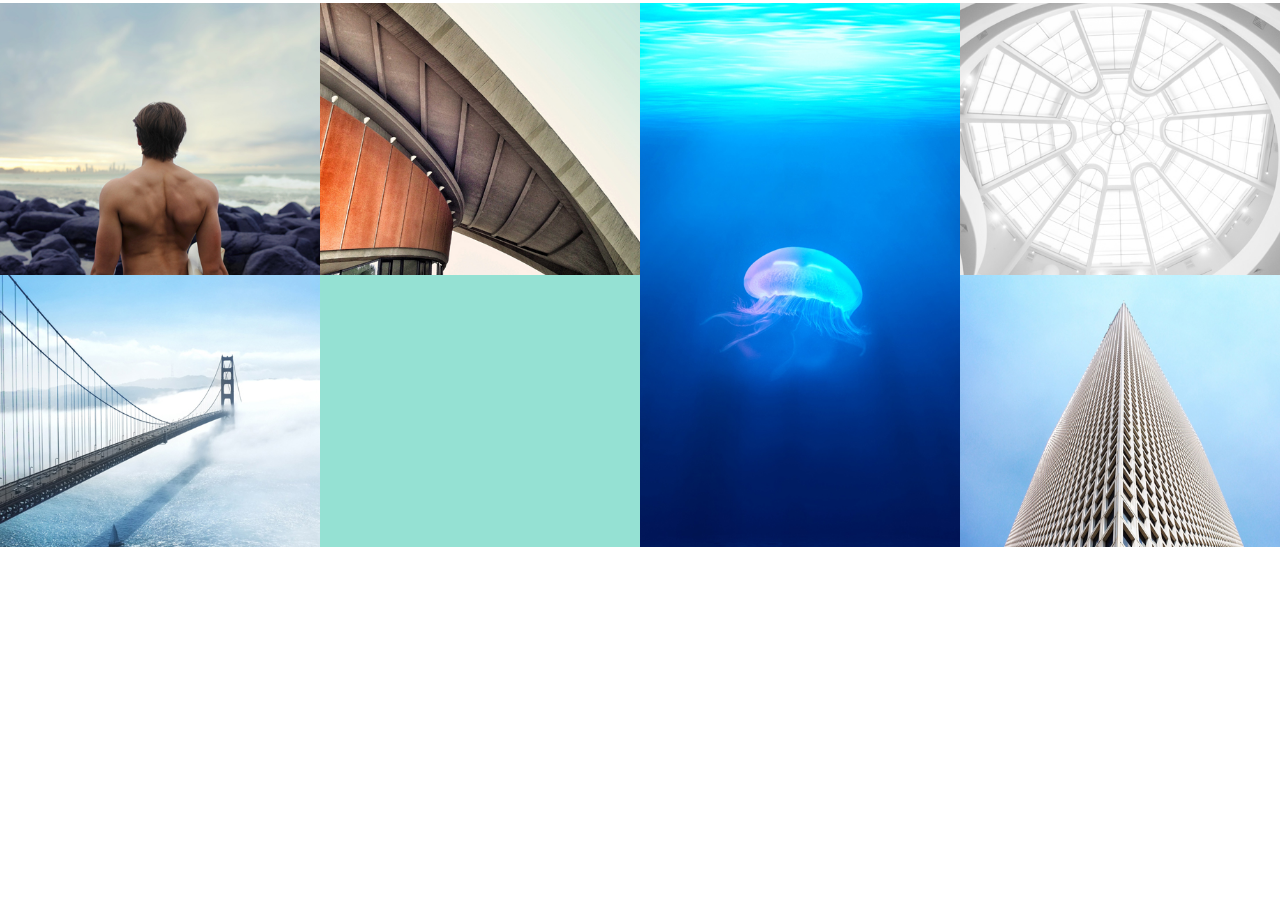
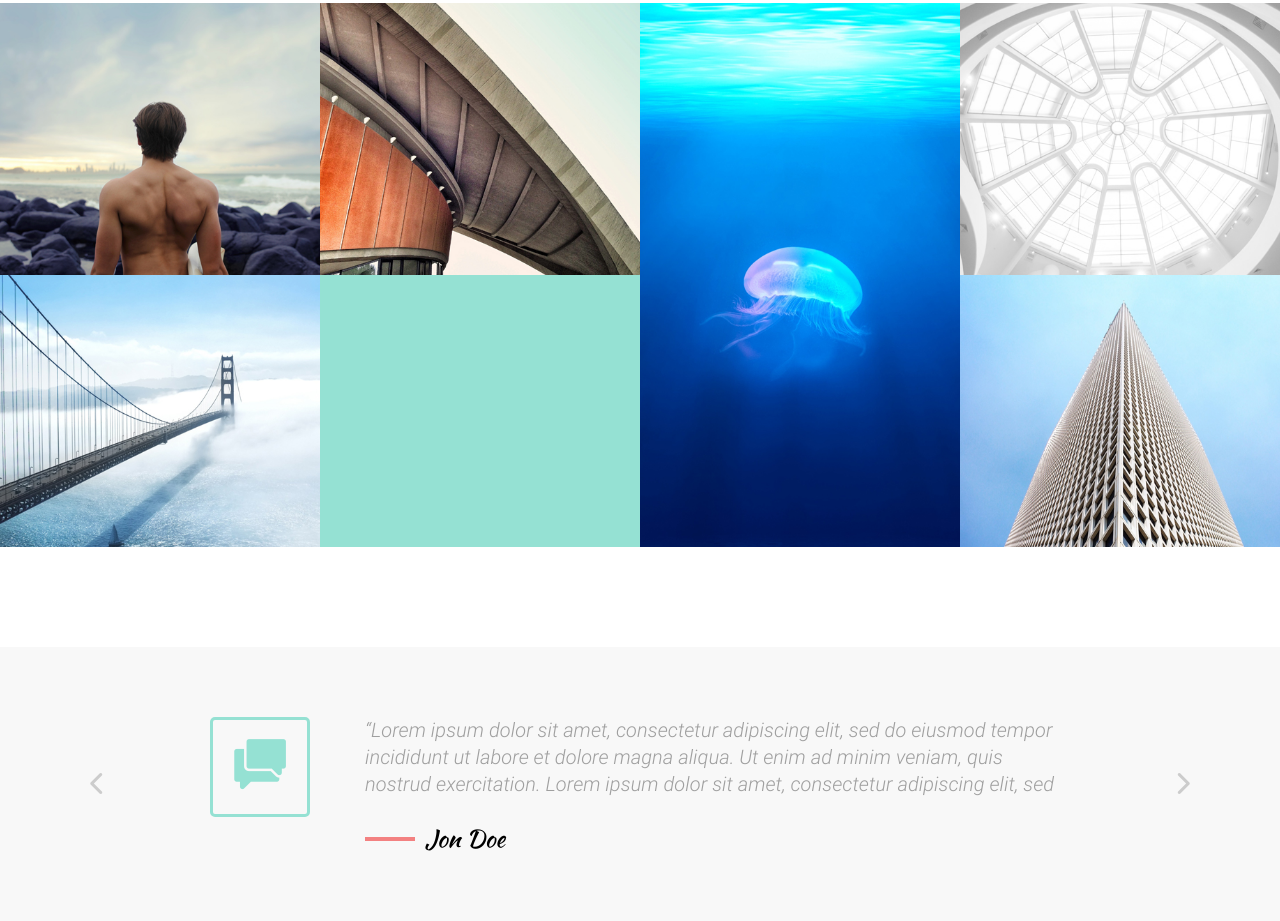
Before and after one commit to TonnyHawk/freebee-template, a website: page src/index.html in a window 1280 px wide. Shown: the part 6357-7278 px from the top of the page. Before the commit the page ends 7004 px from the top, so only its background shows below. Drawn offline with nearby package versions, Linux system fonts and the light colour scheme; files whose address does not match are found by name.

Commit message:
i changed the filenames of a sliders

```diff
--- a/src/index.html
+++ b/src/index.html
@@ -677,6 +677,62 @@
       </div>
    </div>
 </section>
+   <section class="section-line">
+   <div class="container">
+      <div class="comment-slider__wrap" id="anonym-slider">
+         <div class="owl-carousel comment-slider">
+            <div class="comment-slider__slide">
+               <div class="comment-slider__aside">
+                  <div class="comment-slider__quote-icon">
+                     <i class="icon ic-speech"></i>
+                  </div>
+               </div>
+               <div class="comment-slider__main">
+                  <div class="comment-slider__quote" id="myelem">“Lorem ipsum dolor sit amet, consectetur adipiscing elit, sed do
+                     eiusmod tempor incididunt ut labore et dolore magna aliqua. Ut enim ad minim veniam, quis
+                     nostrud exercitation. Lorem ipsum dolor sit amet, consectetur adipiscing elit, sed do
+                     eiusmod tempor incididunt ut labore et dolore magna aliqua. Ut enim ad minim veniam, quis
+                     nostrud exercitation. Lorem ipsum dolor sit amet, consectetur adipiscing elit, sed do
+                     eiusmod tempor incididunt ut labore et dolore magna aliqua. Ut enim ad minim veniam, quis
+                     nostrud exercitation. Lorem ipsum dolor sit amet, consectetur adipiscing elit, sed do
+                     eiusmod tempor incididunt ut labore et dolore magna aliqua. Ut enim ad minim veniam, quis
+                     nostrud exercitation. Lorem ipsum dolor sit amet, consectetur adipiscing elit, sed do
+                     eiusmod tempor incididunt ut labore et dolore magna aliqua. Ut enim ad minim veniam, quis
+                     nostrud exercitation.”</div>
+                  <div class="comment-slider__author"><p class="comment-slider__author-name">Jon Doe</p></div>
+               </div>
+            </div>
+            <div class="comment-slider__slide">
+               <div class="comment-slider__aside">
+                  <div class="comment-slider__quote-icon">
+                     <i class="icon ic-team"></i>
+                  </div>
+               </div>
+               <div class="comment-slider__main">
+                  <div class="comment-slider__quote" id="myelem">“Lorem ipsum dolor sit amet, consectetur adipiscing elit, sed do
+                     eiusmod tempor incididunt ut labore et dolore magna aliqua. Ut enim ad minim veniam, quis
+                     nostrud exercitation. Lorem ipsum dolor sit amet, consectetur adipiscing elit, sed do
+                     eiusmod tempor incididunt ut labore et dolore magna aliqua. Ut enim ad minim veniam, quis
+                     nostrud exercitation. Lorem ipsum dolor sit amet, consectetur adipiscing elit, sed do
+                     eiusmod tempor incididunt ut labore et dolore magna aliqua. Ut enim ad minim veniam, quis
+                     nostrud exercitation. Lorem ipsum dolor sit amet, consectetur adipiscing elit, sed do
+                     eiusmod tempor incididunt ut labore et dolore magna aliqua. Ut enim ad minim veniam, quis
+                     nostrud exercitation. Lorem ipsum dolor sit amet, consectetur adipiscing elit, sed do
+                     eiusmod tempor incididunt ut labore et dolore magna aliqua. Ut enim ad minim veniam, quis
+                     nostrud exercitation.”</div>
+                  <div class="comment-slider__author"><p class="comment-slider__author-name">Jon Doe</p></div>
+               </div>
+            </div>
+         </div>
+         <div class="comment-slider__btn comment-slider__btn-prev"><div class="rotate-90">
+            <i class="icon ic-arrow-down"></i>
+         </div></div>
+         <div class="comment-slider__btn comment-slider__btn-next"><div class="rotate-270">
+            <i class="icon ic-arrow-down"></i>
+         </div></div>
+      </div>
+   </div>
+</section>
    <script src="js/jquery.min.js"></script>
    <script src="js/owl.carousel.min.js"></script>
    <script src="js/ibg.js"></script>
```
Also changed, not shown: src/html/_has-author-slider.html (added, +56 -0 lines), src/html/index.html (+2 -1 lines), src/html/_anonym-slider.html (renamed from src/html/_comment-slider.html).
